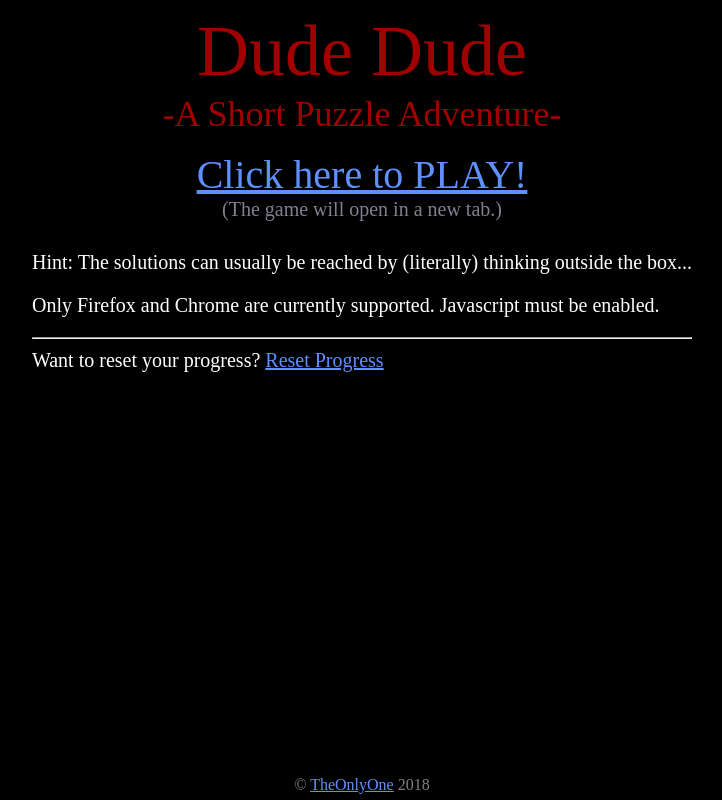
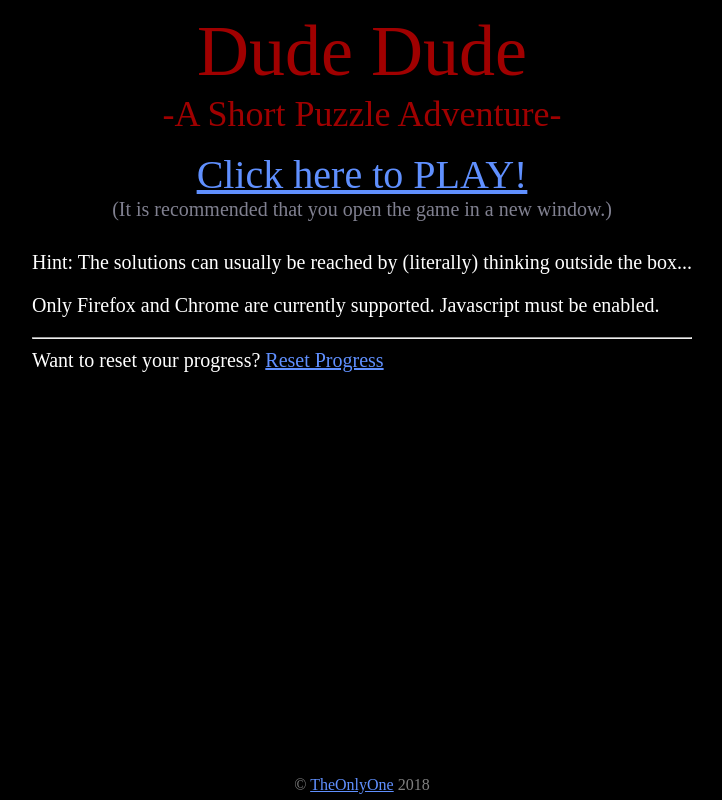
Before and after one commit to LumenTheFairy/DudeDude, a plain HTML site: page index.html in a window 1280 px wide. Shown: the whole page, without its empty margins (278-1000 px from the left). Drawn offline with Linux system fonts and the light colour scheme.

Commit message:
Start page now recommends opening game in a new window.

```diff
--- a/index.html
+++ b/index.html
@@ -30,7 +30,7 @@
 				<div id='main-title'>Dude Dude</div>
 				<div id='sub-title'>-A Short Puzzle Adventure-</div>
 				<a id='play-link' href="game.html" target="_blank">Click here to PLAY!</a>
-				<div id='play-p'>(The game will open in a new tab.)</div>
+				<div id='play-p'>(It is recommended that you open the game in a new window.)</div>
 			</div>
 
 			<div class='not-centered'>
```
